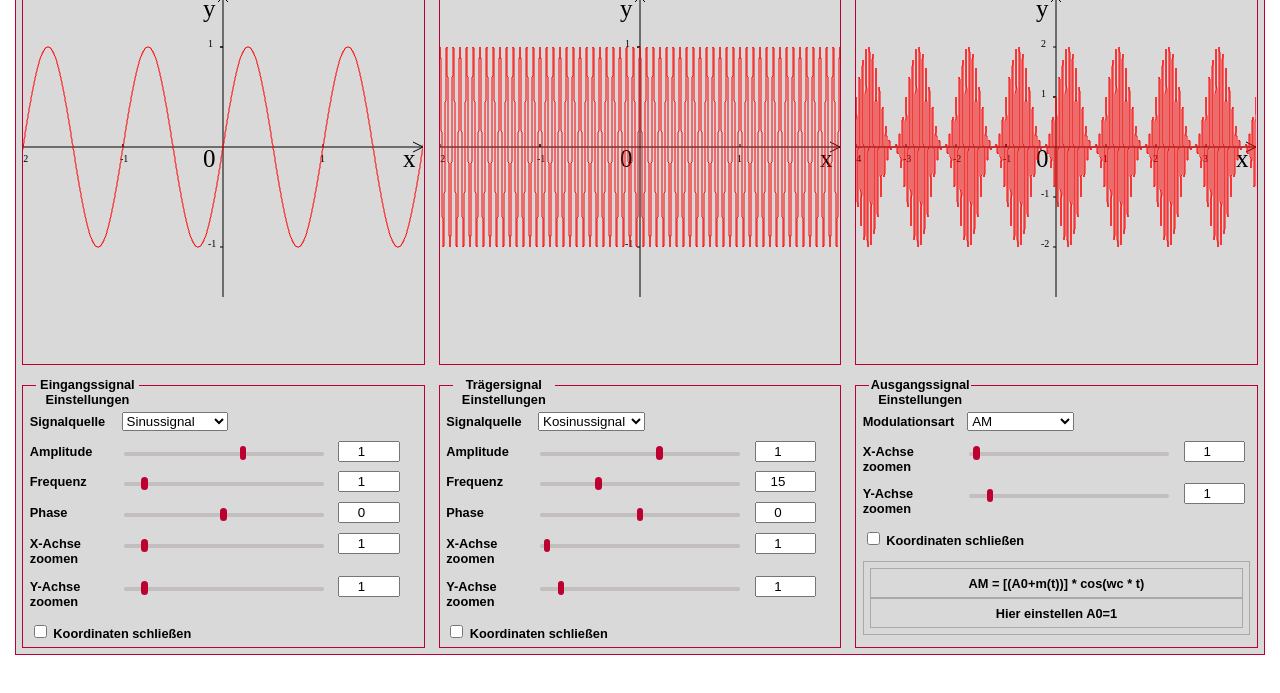
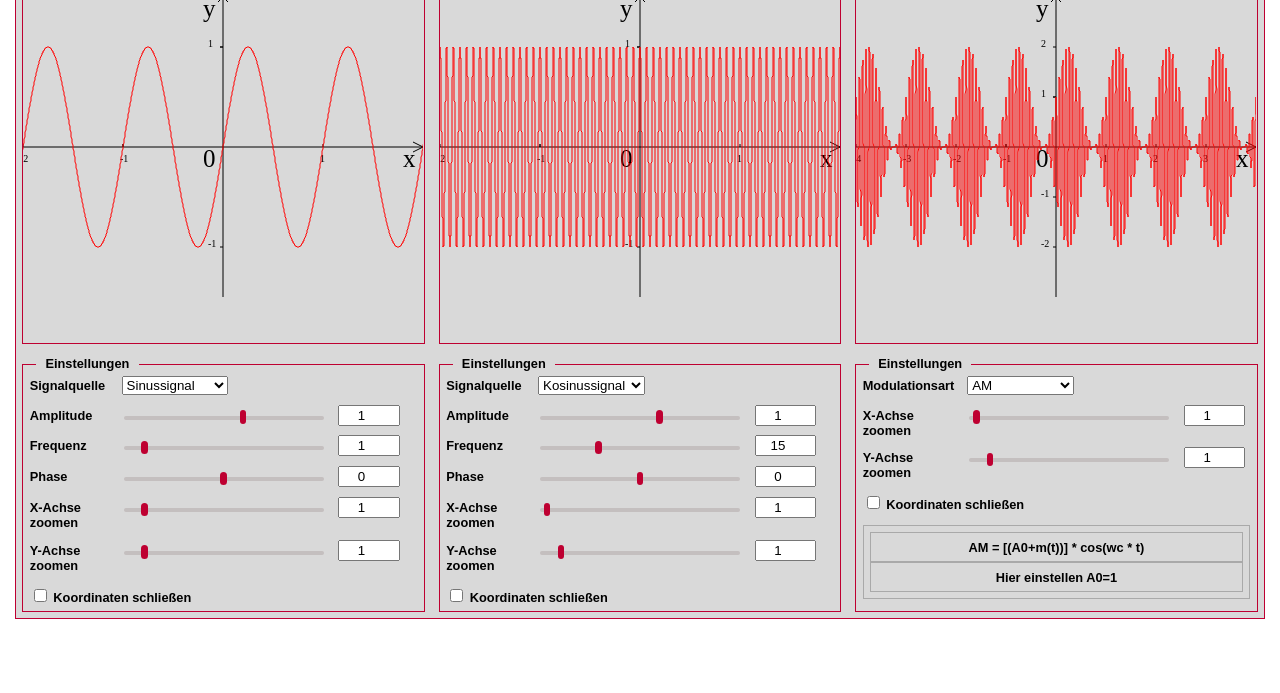
Before and after one commit to sirlh/modulation, a plain HTML site: page index.html in a window 1280 px wide. Shown: the part 59-752 px from the top of the page. Drawn offline with Linux system fonts and the light colour scheme.

Commit message:
Update index.html

```diff
--- a/index.html
+++ b/index.html
@@ -55,7 +55,7 @@
 
             <!-- 输入信号控制 -->
             <div class="contentbox" name="einstellungen_signal">
-                <div class="frame_text">Eingangssignal Einstellungen</div>
+                <div class="frame_text">Einstellungen</div>
 
                <div class="setting_grid">
                     <!-- 输入信号配置 -->
@@ -124,7 +124,7 @@
 
             <!-- 载波信号控制 -->
             <div class="contentbox" name="einstellungen_signal">
-                <div class="frame_text">Trägersignal Einstellungen</div>
+                <div class="frame_text">Einstellungen</div>
                <div class="setting_grid">
                     <!-- 载波信号配置 -->
                     <div class="singlebox">Signalquelle</div>
@@ -193,7 +193,7 @@
 
             <!-- 已调制信号控制 -->
             <div class="contentbox" name="einstellungen_approximation">
-                <div class="frame_text">Ausgangssignal Einstellungen</div>
+                <div class="frame_text">Einstellungen</div>
                 <div class="setting_grid">
                     <div class="singlebox">Modulationsart</div>
                     <div class="doublebox">
```
